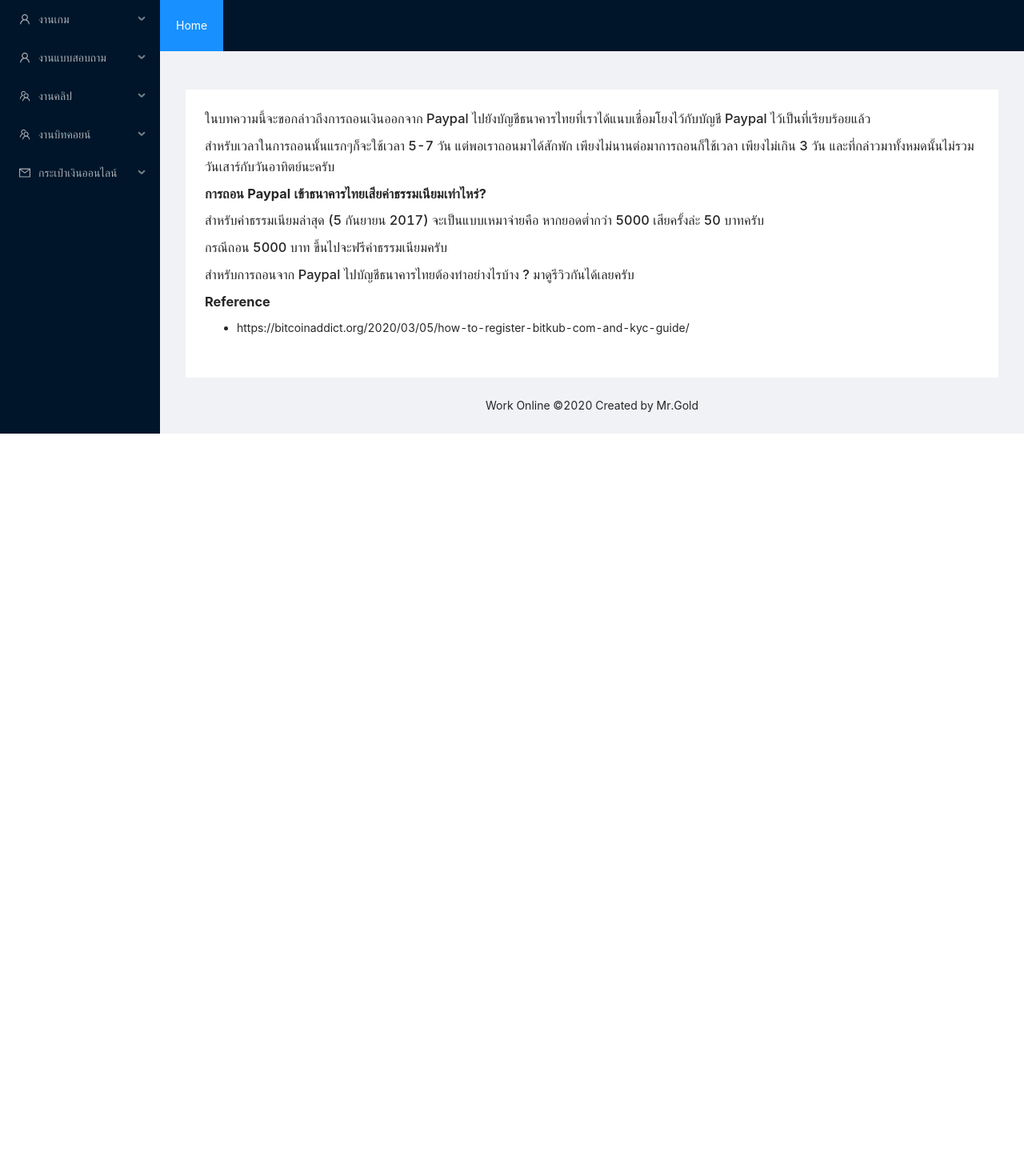
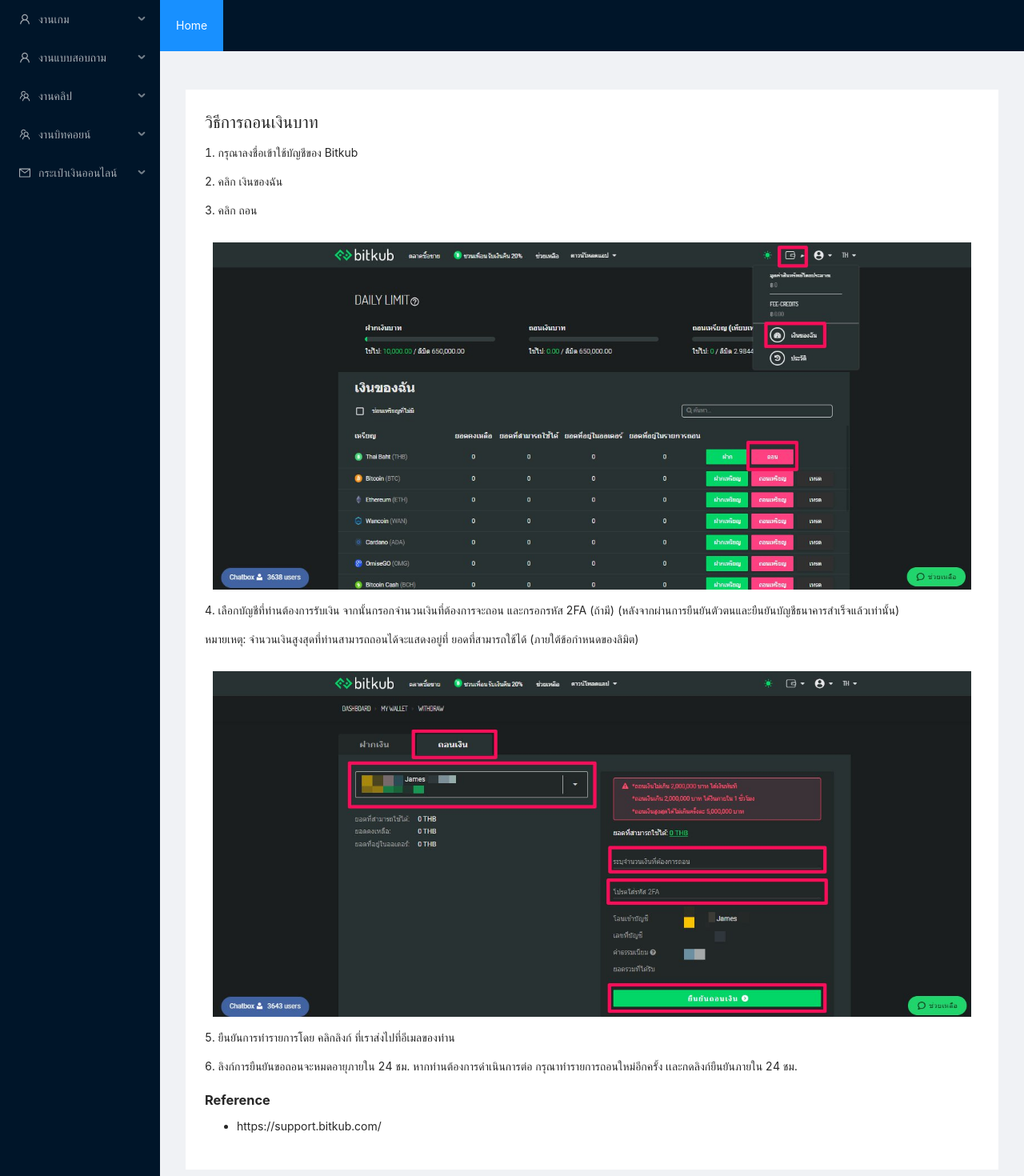
Before and after one commit to tarrelateto1/practic-react, a React (Create React App) app: page /wallet/bitkub-withdraw in a window 1280 px wide. Shown: the top 1470 px of the page at 80% size. Before the commit the page ends 800 px from the top, so only its background shows below. Built offline with nearby package versions, Linux system fonts and the light colour scheme.

Commit message:
Add bitkub withdraw page

```diff
--- a/src/containers/Contents/MoneyWallet/BitkubWithDraw/index.js
+++ b/src/containers/Contents/MoneyWallet/BitkubWithDraw/index.js
@@ -1,17 +1,9 @@
 import React, {Component} from 'react';
 import {Col, Layout, Row} from "antd"
 //bitkub images
-import withdraw_paypal1 from '../../../../assets/Wallet/PaypalWithdraw/withdraw_paypal1.jpg'
-import withdraw_paypal2 from '../../../../assets/Wallet/PaypalWithdraw/withdraw_paypal2.jpg'
-import withdraw_paypal3 from '../../../../assets/Wallet/PaypalWithdraw/withdraw_paypal3.jpg'
-import withdraw_paypal4 from '../../../../assets/Wallet/PaypalWithdraw/withdraw_paypal4.jpg'
-import withdraw_paypal5 from '../../../../assets/Wallet/PaypalWithdraw/withdraw_paypal5.jpg'
-import withdraw_paypal6 from '../../../../assets/Wallet/PaypalWithdraw/withdraw_paypal6.jpg'
-import withdraw_paypal7 from '../../../../assets/Wallet/PaypalWithdraw/withdraw_paypal7.jpg'
-import withdraw_paypal8 from '../../../../assets/Wallet/PaypalWithdraw/withdraw_paypal8.jpg'
-import withdraw_paypal9 from '../../../../assets/Wallet/PaypalWithdraw/withdraw_paypal9.jpg'
-import withdraw_paypal10 from '../../../../assets/Wallet/PaypalWithdraw/withdraw_paypal10.jpg'
-import withdraw_paypal11 from '../../../../assets/Wallet/PaypalWithdraw/withdraw_paypal11.jpg'
+import bitkub_withdraw1 from '../../../../assets/Wallet/BitkubWithdraw/bitkub_withdraw1.jpg'
+import bitkub_withdraw2 from '../../../../assets/Wallet/BitkubWithdraw/bitkub_withdraw2.jpg'
+
 
 
 
@@ -21,19 +13,41 @@
         return (
             <Content style={{margin: '24px 16px 0'}}>
                 <div className="site-layout-background" style={{padding: 24, minHeight: 360, margin: '24px 16px 0'}}>
+                    <Row justify="start">
                     <Col sm={{span: 24}} md={{span: 24}} lg={{span: 24}} xl={{span: 24}}>
-                        <h3>ในบทความนี้จะขอกล่าวถึงการถอนเงินออกจาก Paypal ไปยังบัญชีธนาคารไทยที่เราได้แนบเชื่อมโยงไว้กับบัญชี Paypal  ไว้เป็นที่เรียบร้อยแล้ว</h3>
-                        <h3>สำหรับเวลาในการถอนนั้นแรกๆก็จะใช้เวลา 5-7 วัน แต่พอเราถอนมาได้สักพัก เพียงไม่นานต่อมาการถอนก็ใช้เวลา เพียงไม่เกิน 3 วัน และที่กล่าวมาทั้งหมดนั้นไม่รวมวันเสาร์กับวันอาทิตย์นะครับ</h3>
-                        <h3><b>การถอน Paypal เข้าธนาคารไทยเสียค่าธรรมเนียมเท่าไหร่?</b></h3>
-                        <h3>สำหรับค่าธรรมเนียมล่าสุด (5 กันยายน 2017) จะเป็นแบบเหมาจ่ายคือ หากยอดต่ำกว่า 5000 เสียครั้งล่ะ 50 บาทครับ</h3>
-                        <h3>กรณีถอน 5000 บาท ขึ้นไปจะฟรีค่าธรรมเนียมครับ</h3>
-                        <h3>สำหรับการถอนจาก Paypal ไปบัญชีธนาคารไทยต้องทำอย่างไรบ้าง ? มาดูรีวิวกันได้เลยครับ</h3>
+                <h2>วิธีการถอนเงินบาท</h2>
+                       <p>1. กรุณาลงชื่อเข้าใช้บัญชีของ Bitkub</p>
+                            <p>2. คลิก เงินของฉัน</p>
+                            <p>3. คลิก ถอน</p>
                     </Col>
+                        </Row>
+                    <Row justify="start">
+                        <Col sm={{span: 24}} md={{span: 24}} lg={{span: 24}} xl={{span: 24}}>
+                            <img src={bitkub_withdraw1} alt="bitkub_withdraw1"/>
+                        </Col>
+                    </Row>
+                    <Row justify="start">
+                        <Col sm={{span: 24}} md={{span: 24}} lg={{span: 24}} xl={{span: 24}}>
+                            <p>4. เลือกบัญชีที่ท่านต้องการรับเงิน จากนั้นกรอกจำนวนเงินที่ต้องการจะถอน และกรอกรหัส 2FA (ถ้ามี) (หลังจากผ่านการยืนยันตัวตนและยืนยันบัญชีธนาคารสำเร็จแล้วเท่านั้น)</p>
+                        <p>หมายเหตุ: จำนวนเงินสูงสุดที่ท่านสามารถถอนได้จะแสดงอยู่ที่ ยอดที่สามารถใช้ได้ (ภายใต้ข้อกำหนดของลิมิต)</p>
+                        </Col>
+                    </Row>
+                    <Row justify="start">
+                        <Col sm={{span: 24}} md={{span: 24}} lg={{span: 24}} xl={{span: 24}}>
+                            <img src={bitkub_withdraw2} alt="bitkub_withdraw2"/>
+                        </Col>
+                    </Row>
+                    <Row justify="start">
+                        <Col sm={{span: 24}} md={{span: 24}} lg={{span: 24}} xl={{span: 24}}>
+                            <p>5. ยืนยันการทำรายการโดย คลิกลิงก์ ที่เราส่งไปที่อีเมลของท่าน</p>
+                            <p>6. ลิงก์การยืนยันขอถอนจะหมดอายุภายใน 24 ชม. หากท่านต้องการดำเนินการต่อ กรุณาทำรายการถอนใหม่อีกครั้ง เเละกดลิงก์ยืนยันภายใน 24 ชม.</p>
+                        </Col>
+                    </Row>
                     <Row justify="start">
                         <Col sm={{span: 24}} md={{span: 24}} lg={{span: 24}} xl={{span: 24}}>
                             <h3><b>Reference</b></h3>
                             <ul>
-                                <li>https://bitcoinaddict.org/2020/03/05/how-to-register-bitkub-com-and-kyc-guide/</li>
+                                <li>https://support.bitkub.com/</li>
                             </ul>
                         </Col>
                     </Row>
```
Also changed, not shown: src/assets/Wallet/BitkubWithdraw/bitkub_withdraw1.jpg (added), src/assets/Wallet/BitkubWithdraw/bitkub_withdraw2.jpg (added).
